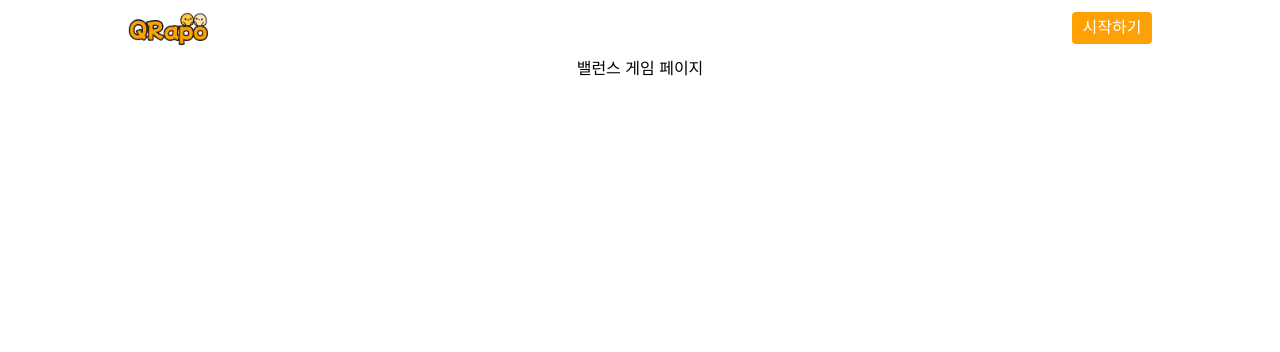
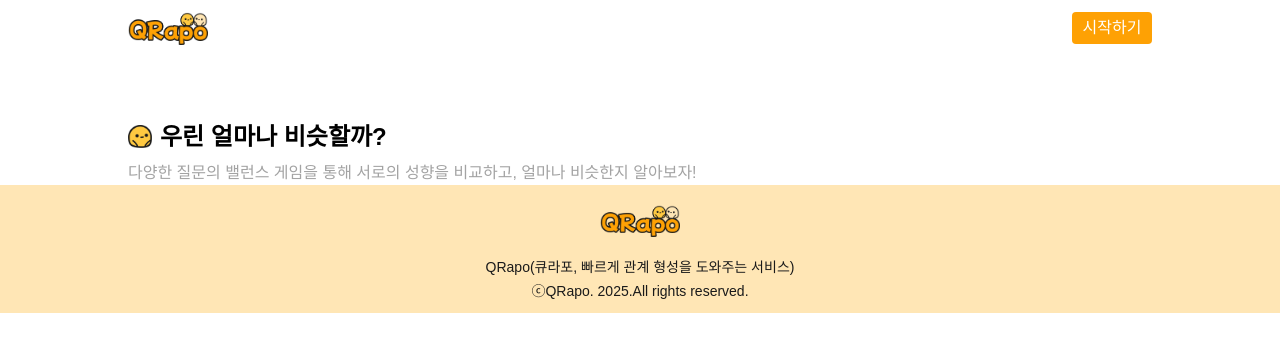
Before and after one commit to Handong-TeamProject/Capston2_FE, a Next.js app: page /day1/balance-game in a window 1280 px wide. Shown: the top 352 px of the page. Built offline with nearby package versions, Linux system fonts and the light colour scheme; no server answers; a web font is replaced by a local one.

Commit message:
feat : activity desc components

```diff
--- a/package.json
+++ b/package.json
@@ -18,7 +18,8 @@
     "next": "15.2.4",
     "next-auth": "^4.24.11",
     "react": "^19.0.0",
-    "react-dom": "^19.0.0"
+    "react-dom": "^19.0.0",
+    "zustand": "^5.0.3"
   },
   "devDependencies": {
     "@eslint/eslintrc": "^3",
--- a/src/app/day1/balance-game/BalanceGamePage.tsx
+++ b/src/app/day1/balance-game/BalanceGamePage.tsx
@@ -1,12 +1,13 @@
-// components/BalanceGamePage.tsx
+// components/ProfileListPage.tsx
+import ActivityDesc from "@/components/common/ActivityDesc";
 import React from "react";
 
-const BalanceGamePage: React.FC = () => {
+function BalanceGamePage() {
   return (
-    <div>
-      <h1>밸런스 게임 페이지</h1>
+    <div className="w-full px-6 lg:px-0">
+      <ActivityDesc day={0} activity={1}/>
     </div>
-  );
-};
+  )
+}
 
 export default BalanceGamePage;
--- a/src/app/day1/first-impression/FirstImpressionPage.tsx
+++ b/src/app/day1/first-impression/FirstImpressionPage.tsx
@@ -1,12 +1,13 @@
-// components/FirstImpressionPage.tsx
+// components/ProfileListPage.tsx
+import ActivityDesc from "@/components/common/ActivityDesc";
 import React from "react";
 
-const FirstImpressionPage: React.FC = () => {
+function FirstImpressionPage() {
   return (
-    <div>
-      <h1>첫인상 페이지</h1>
+    <div className="w-full px-6 lg:px-0">
+      <ActivityDesc day={0} activity={2}/>
     </div>
-  );
-};
+  )
+}
 
 export default FirstImpressionPage;
--- a/src/app/day1/profile/ProfileListPage.tsx
+++ b/src/app/day1/profile/ProfileListPage.tsx
@@ -1,10 +1,11 @@
 // components/ProfileListPage.tsx
+import ActivityDesc from "@/components/common/ActivityDesc";
 import React from "react";
 
 function ProfileListPage() {
   return (
-    <div className = "w-full">
-      ProfileListPage
+    <div className="w-full px-6 lg:px-0">
+      <ActivityDesc day={0} activity={2}/>
     </div>
   )
 }
--- a/src/app/layout.tsx
+++ b/src/app/layout.tsx
@@ -26,7 +26,7 @@ export default function Layout({ children }: { children: React.ReactNode }) {
         >
           <Header/>
           <main className="flex-container bg-secondary">{children}</main>
-          {/* {!isLanding && <Footer />} */}
+          {!isLanding && <Footer />}
         </body>
       </html>
     </SessionProvider>
--- a/src/app/project/DayPerActivity.tsx
+++ b/src/app/project/DayPerActivity.tsx
@@ -31,7 +31,7 @@ function DayPerActivity({
   const closeModal = () => setModalOpen(false);
 
   return (
-    <div className="mb-6 w-full bg-red ">
+    <div className="mb-6 w-ful ">
       <div className="flex items-start">
         <div
           className={`text-ls mr-2 rounded-md px-3 py-0.5 text-center font-bold text-white ${getDayInfo.day_status >= day ? "bg-orange" : "bg-beige"} `}
--- /dev/null
+++ b/src/components/common/ActivityDesc.tsx
@@ -0,0 +1,17 @@
+import {dayDescription} from "@/data/dayDescription";
+import Introduce from "../layout/Introduce";
+
+function ActivityDesc({day, activity} : {day:number, activity:number}) {
+    return (
+        <div className="mt-16 flex w-full flex-col justify-between md:flex-row">
+            <Introduce
+                title={dayDescription[day]
+                    .activity[activity]
+                    .title}
+                desc={dayDescription[day]
+                    .activity[activity]
+                    .desc}/>
+        </div>
+    )
+}
+export default ActivityDesc;
```
Also changed, not shown: 1 other file (tests, documents, lock files or other folders).
